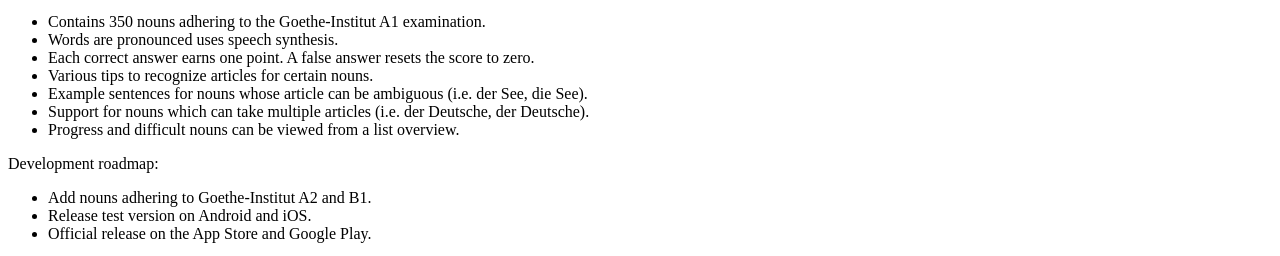
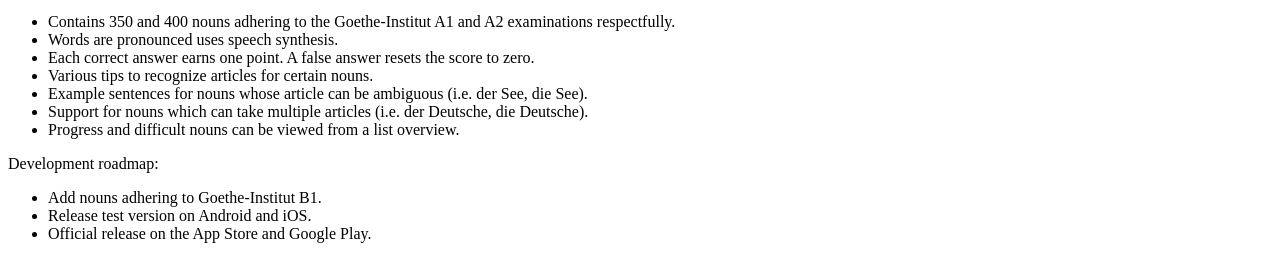
Before and after one commit to defuncart/game-prototypes, a plain HTML site: page derdiedas/index.html in a window 1280 px wide. Shown: the part 635-891 px from the top of the page. Drawn offline with Linux system fonts and the light colour scheme; no server answers.

Commit message:
DerDieDas update.

```diff
--- a/derdiedas/index.html
+++ b/derdiedas/index.html
@@ -15,22 +15,22 @@
     <p><strong><em>Der Die Das</em></strong> is a fun German article quiz game in which the player tries to guess the correct article for a set of nouns.<br><br>
       Presently the game is in development:
       <ul>
-        <li>Contains 350 nouns adhering to the Goethe-Institut A1 examination.</li>
+        <li>Contains 350 and 400 nouns adhering to the Goethe-Institut A1 and A2 examinations respectfully.</li>
         <li>Words are pronounced uses speech synthesis.</li>
         <li>Each correct answer earns one point. A false answer resets the score to zero.</li>
         <li>Various tips to recognize articles for certain nouns.</li>
         <li>Example sentences for nouns whose article can be ambiguous (i.e. der See, die See).</li>
-        <li>Support for nouns which can take multiple articles (i.e. der Deutsche, der Deutsche).</li>
+        <li>Support for nouns which can take multiple articles (i.e. der Deutsche, die Deutsche).</li>
         <li>Progress and difficult nouns can be viewed from a list overview.</li>
       </ul>
       Development roadmap:
       <ul>
-        <li>Add nouns adhering to Goethe-Institut A2 and B1.</li>
+        <li>Add nouns adhering to Goethe-Institut B1.</li>
         <li>Release test version on Android and iOS.</li>
         <li>Official release on the App Store and Google Play.</li>
       </ul>
       <strong>NOTE: </strong><em>Der Die Das</em> is a game in which the player tests their knowledge of German articles for a set of nouns, it isn't designed to teach vocabulary. No English (or other language) translations for the German nouns will be included.
     </p>
-    <iframe src="https://docs.google.com/forms/d/e/1FAIpQLScdk-r4akP0CiLaY2dWnY6M9FM2jh4WtdTSo1G_IygiHbY2Lw/viewform?embedded=true" width="1280" height="2000" frameborder="0" marginheight="0" marginwidth="0">Loading...</iframe>
+    <iframe src="https://docs.google.com/forms/d/e/1FAIpQLSfYp-iVa8JkoZOxQ9dzjqABgo3Y4x5HJf2o8R4bPnGMGXU8Gg/viewform?embedded=true" width="1280" height="2000" frameborder="0" marginheight="0" marginwidth="0">Loading...</iframe>
   </body>
 </html>
```
Also changed, not shown: derdiedas/StreamingAssets/build_info.txt, 3 other files.
